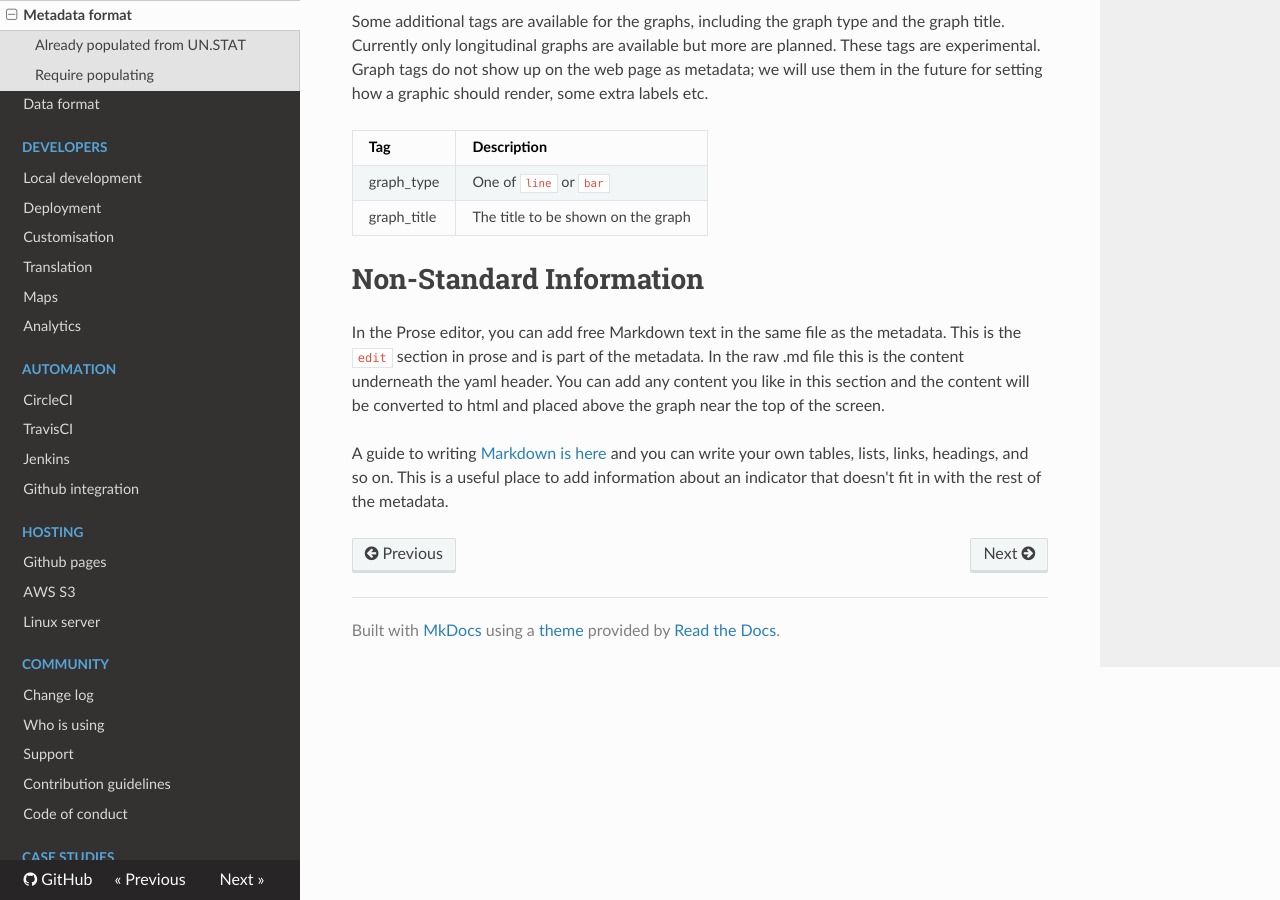
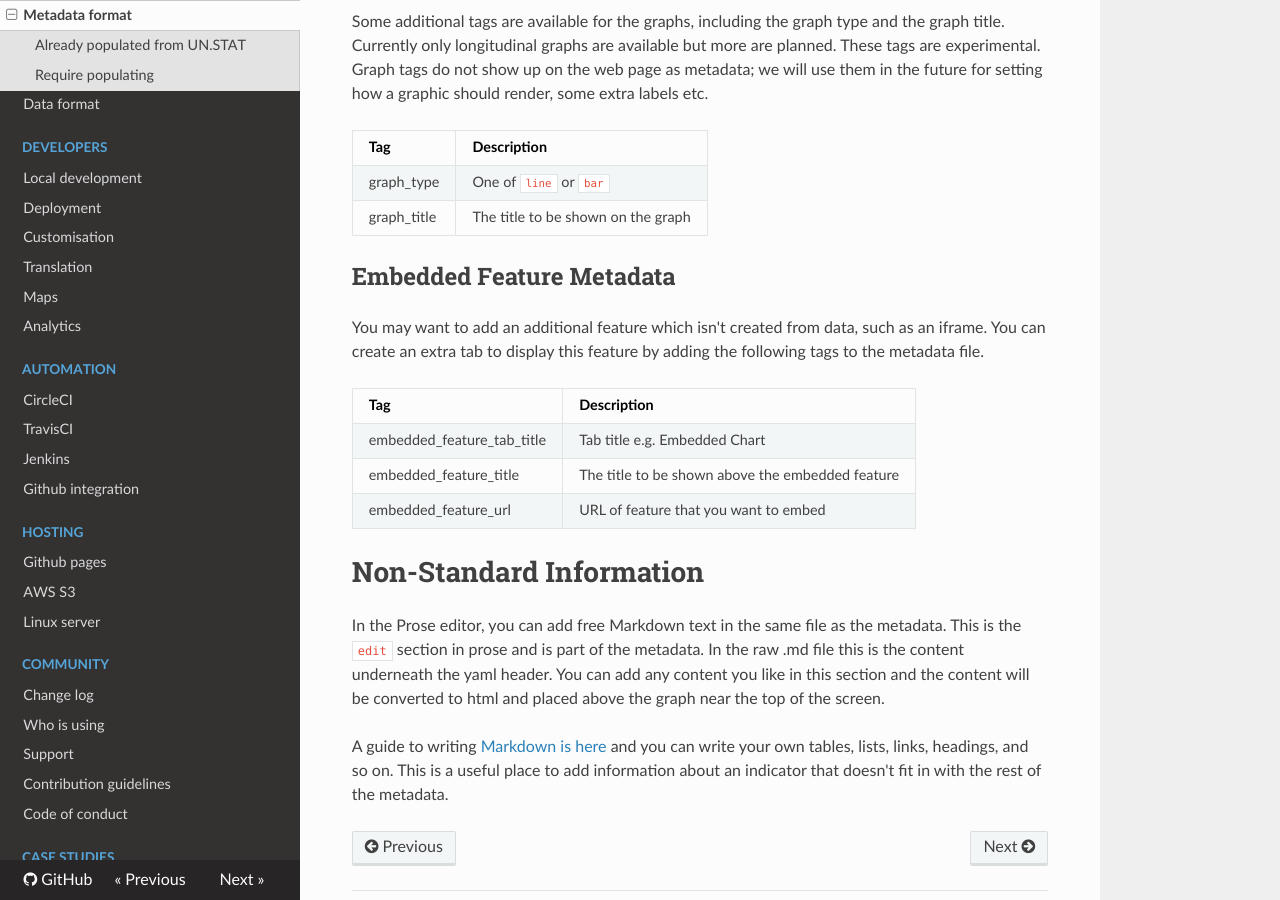
Before and after one commit to open-sdg/open-sdg, an MkDocs documentation site: the page built from docs/metadata-format.md, in a window 1280 px wide and 900 px high, scrolled down 3502 px. Built offline with MkDocs 1.6.1, drawn with Linux system fonts in a browser that asks for light colours; nearby versions of some CDN libraries; old or Windows-style settings are respelled for this version of MkDocs.

Commit message:
Update metadata-format.md

```diff
--- a/docs/metadata-format.md
+++ b/docs/metadata-format.md
@@ -123,6 +123,16 @@ Some additional tags are available for the graphs, including the graph type and
 | graph_type                          | One of `line` or `bar`     |
 | graph_title                         | The title to be shown on the graph |
 
+## Embedded Feature Metadata
+
+You may want to add an additional feature which isn't created from data, such as an iframe. You can create an extra tab to display this feature by adding the following tags to the metadata file.
+
+| Tag                                 | Description
+|-------------------------------------|--------------------------------------------------|
+| embedded_feature_tab_title          | Tab title e.g. Embedded Chart                    |
+| embedded_feature_title              | The title to be shown above the embedded feature |
+| embedded_feature_url                | URL of feature that you want to embed            |
+
 # Non-Standard Information
 
 In the Prose editor, you can add free Markdown text in the same file as the metadata. This is the `edit` section in prose and is part of the metadata. In the raw .md file this is the content underneath the yaml header. You can add any content you like in this section and the content will be converted to html and placed above the graph near the top of the screen.
```
